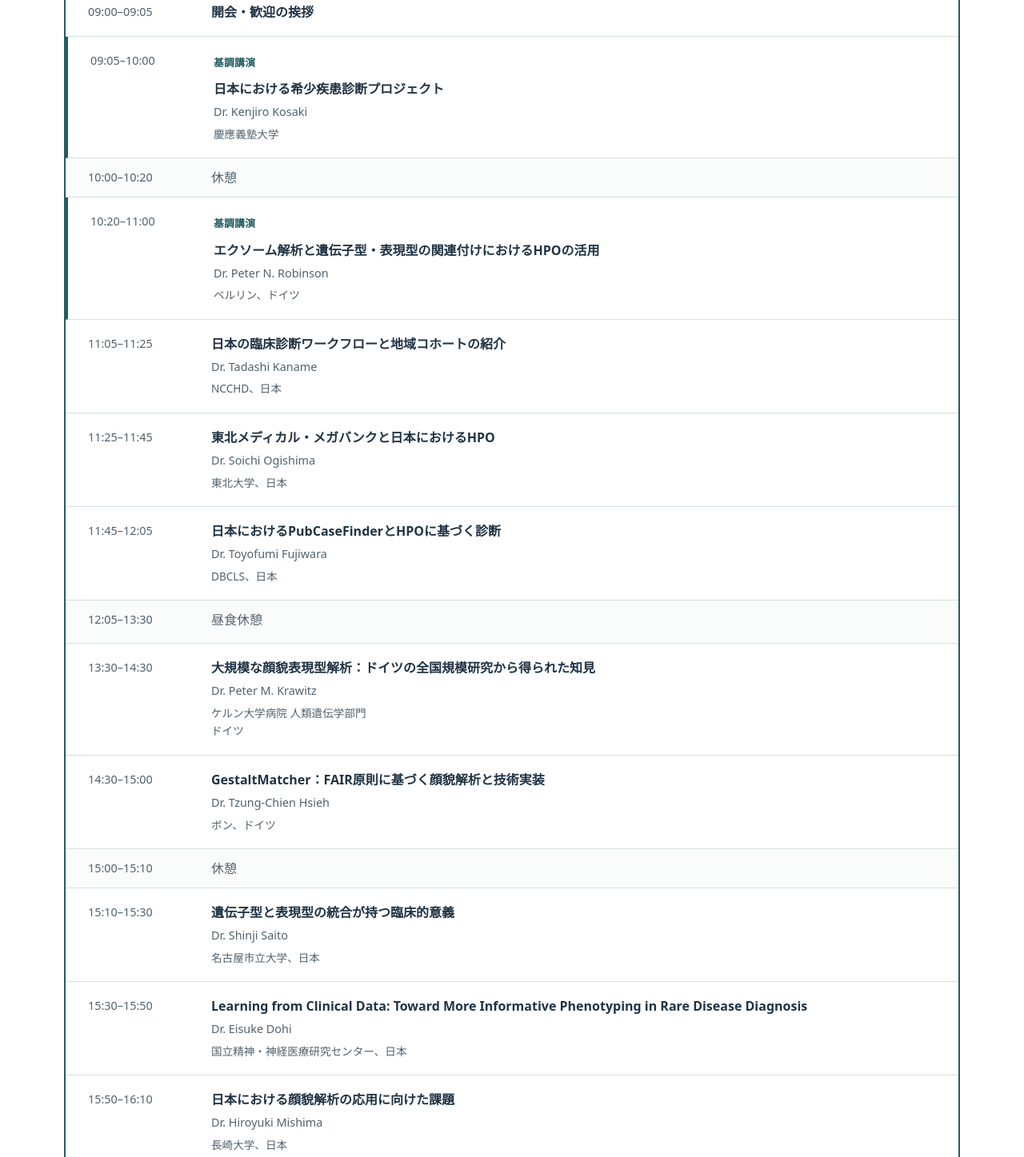
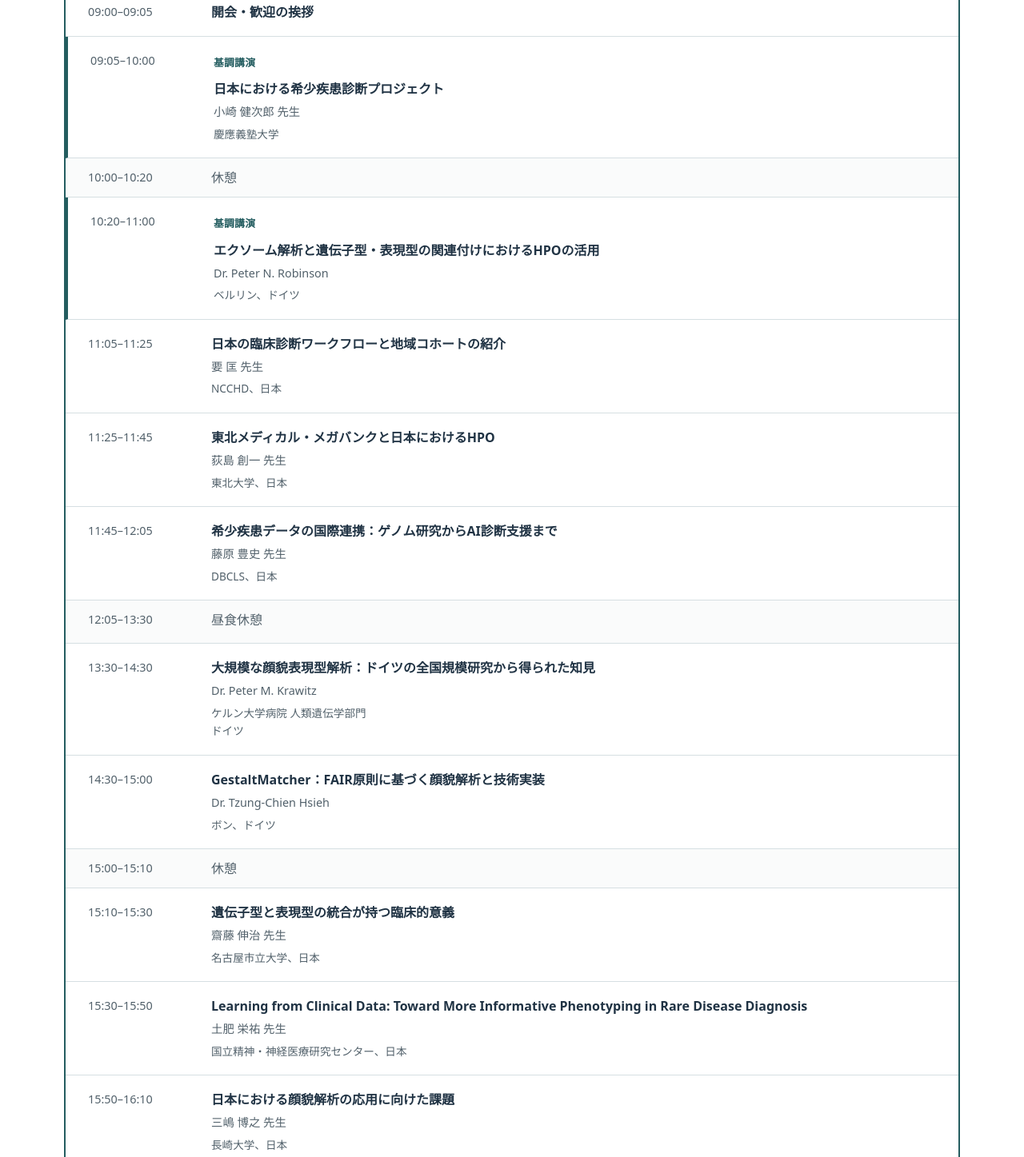
Before and after one commit to ai4raredisease/workshop-2027, a plain HTML site: page index.html in a window 1280 px wide. Shown: the part 4518-5965 px from the top of the page at 80% size. Drawn offline with Linux system fonts and the light colour scheme.

Commit message:
Update Dr. Fujiwara's talk title and show Japanese speaker names in kanji
- Change Dr. Fujiwara's talk title in both Japanese and English pages
- Use kanji names for Japanese speakers in the Japanese program

Co-Authored-By: Claude Opus 5.5 <noreply@anthropic.com>

```diff
--- a/index.html
+++ b/index.html
@@ -106,19 +106,19 @@
 </ol></section>
 <section class="program-day main-event" aria-labelledby="day-1"><header class="day-heading"><p class="eyebrow">2027年2月21日（日）</p><h3 id="day-1">Day 1 — 臨床基盤とAIツール</h3><p class="day-meta">メインワークショップ · 会場：慶應義塾大学</p></header><ol class="sessions">
 <li class="session"><span class="session-time">09:00–09:05</span><div><h4>開会・歓迎の挨拶</h4></div></li>
-<li class="keynote-session"><span class="session-time">09:05–10:00</span><div><p class="badge">基調講演</p><h4>日本における希少疾患診断プロジェクト</h4><p class="session-speaker">Dr. Kenjiro Kosaki</p><p class="session-affiliation">慶應義塾大学</p></div></li>
+<li class="keynote-session"><span class="session-time">09:05–10:00</span><div><p class="badge">基調講演</p><h4>日本における希少疾患診断プロジェクト</h4><p class="session-speaker">小崎 健次郎 先生</p><p class="session-affiliation">慶應義塾大学</p></div></li>
 <li class="interval"><span class="session-time">10:00–10:20</span><div><h4>休憩</h4></div></li>
 <li class="keynote-session"><span class="session-time">10:20–11:00</span><div><p class="badge">基調講演</p><h4>エクソーム解析と遺伝子型・表現型の関連付けにおけるHPOの活用</h4><p class="session-speaker">Dr. Peter N. Robinson</p><p class="session-affiliation">ベルリン、ドイツ</p></div></li>
-<li class="session"><span class="session-time">11:05–11:25</span><div><h4>日本の臨床診断ワークフローと地域コホートの紹介</h4><p class="session-speaker">Dr. Tadashi Kaname</p><p class="session-affiliation">NCCHD、日本</p></div></li>
-<li class="session"><span class="session-time">11:25–11:45</span><div><h4>東北メディカル・メガバンクと日本におけるHPO</h4><p class="session-speaker">Dr. Soichi Ogishima</p><p class="session-affiliation">東北大学、日本</p></div></li>
-<li class="session"><span class="session-time">11:45–12:05</span><div><h4>日本におけるPubCaseFinderとHPOに基づく診断</h4><p class="session-speaker">Dr. Toyofumi Fujiwara</p><p class="session-affiliation">DBCLS、日本</p></div></li>
+<li class="session"><span class="session-time">11:05–11:25</span><div><h4>日本の臨床診断ワークフローと地域コホートの紹介</h4><p class="session-speaker">要 匡 先生</p><p class="session-affiliation">NCCHD、日本</p></div></li>
+<li class="session"><span class="session-time">11:25–11:45</span><div><h4>東北メディカル・メガバンクと日本におけるHPO</h4><p class="session-speaker">荻島 創一 先生</p><p class="session-affiliation">東北大学、日本</p></div></li>
+<li class="session"><span class="session-time">11:45–12:05</span><div><h4>希少疾患データの国際連携：ゲノム研究からAI診断支援まで</h4><p class="session-speaker">藤原 豊史 先生</p><p class="session-affiliation">DBCLS、日本</p></div></li>
 <li class="interval"><span class="session-time">12:05–13:30</span><div><h4>昼食休憩</h4><p class="tentative-note"> </p></div></li>
 <li class="session"><span class="session-time">13:30–14:30</span><div><h4>大規模な顔貌表現型解析：ドイツの全国規模研究から得られた知見</h4><p class="session-speaker">Dr. Peter M. Krawitz</p><p class="session-affiliation">ケルン大学病院 人類遺伝学部門<br>ドイツ</p></div></li>
 <li class="session"><span class="session-time">14:30–15:00</span><div><h4>GestaltMatcher：FAIR原則に基づく顔貌解析と技術実装</h4><p class="session-speaker">Dr. Tzung-Chien Hsieh</p><p class="session-affiliation">ボン、ドイツ</p></div></li>
 <li class="interval"><span class="session-time">15:00–15:10</span><div><h4>休憩</h4></div></li>
-<li class="session"><span class="session-time">15:10–15:30</span><div><h4>遺伝子型と表現型の統合が持つ臨床的意義</h4><p class="session-speaker">Dr. Shinji Saito</p><p class="session-affiliation">名古屋市立大学、日本</p></div></li>
-<li class="session"><span class="session-time">15:30–15:50</span><div><h4 lang="en">Learning from Clinical Data: Toward More Informative Phenotyping in Rare Disease Diagnosis</h4><p class="session-speaker">Dr. Eisuke Dohi</p><p class="session-affiliation">国立精神・神経医療研究センター、日本</p></div></li>
-<li class="session"><span class="session-time">15:50–16:10</span><div><h4>日本における顔貌解析の応用に向けた課題</h4><p class="session-speaker">Dr. Hiroyuki Mishima</p><p class="session-affiliation">長崎大学、日本</p></div></li>
+<li class="session"><span class="session-time">15:10–15:30</span><div><h4>遺伝子型と表現型の統合が持つ臨床的意義</h4><p class="session-speaker">齋藤 伸治 先生</p><p class="session-affiliation">名古屋市立大学、日本</p></div></li>
+<li class="session"><span class="session-time">15:30–15:50</span><div><h4 lang="en">Learning from Clinical Data: Toward More Informative Phenotyping in Rare Disease Diagnosis</h4><p class="session-speaker">土肥 栄祐 先生</p><p class="session-affiliation">国立精神・神経医療研究センター、日本</p></div></li>
+<li class="session"><span class="session-time">15:50–16:10</span><div><h4>日本における顔貌解析の応用に向けた課題</h4><p class="session-speaker">三嶋 博之 先生</p><p class="session-affiliation">長崎大学、日本</p></div></li>
 <li class="session"><span class="session-time">16:10–17:00</span><div><h4>GestaltMatcherとNGPSuiteの実践入門</h4></div></li>
 </ol></section>
 <section class="program-day" aria-labelledby="day-2"><header class="day-heading"><p class="eyebrow">2027年2月22日（月）</p><h3 id="day-2">Day 2 — 共同ハッカソン・エクスカーション</h3></header><div class="day-summary"><p>詳細は後日掲載します。</p></div></section>
```
Also changed, not shown: en/index.html (+1 -1 lines).
